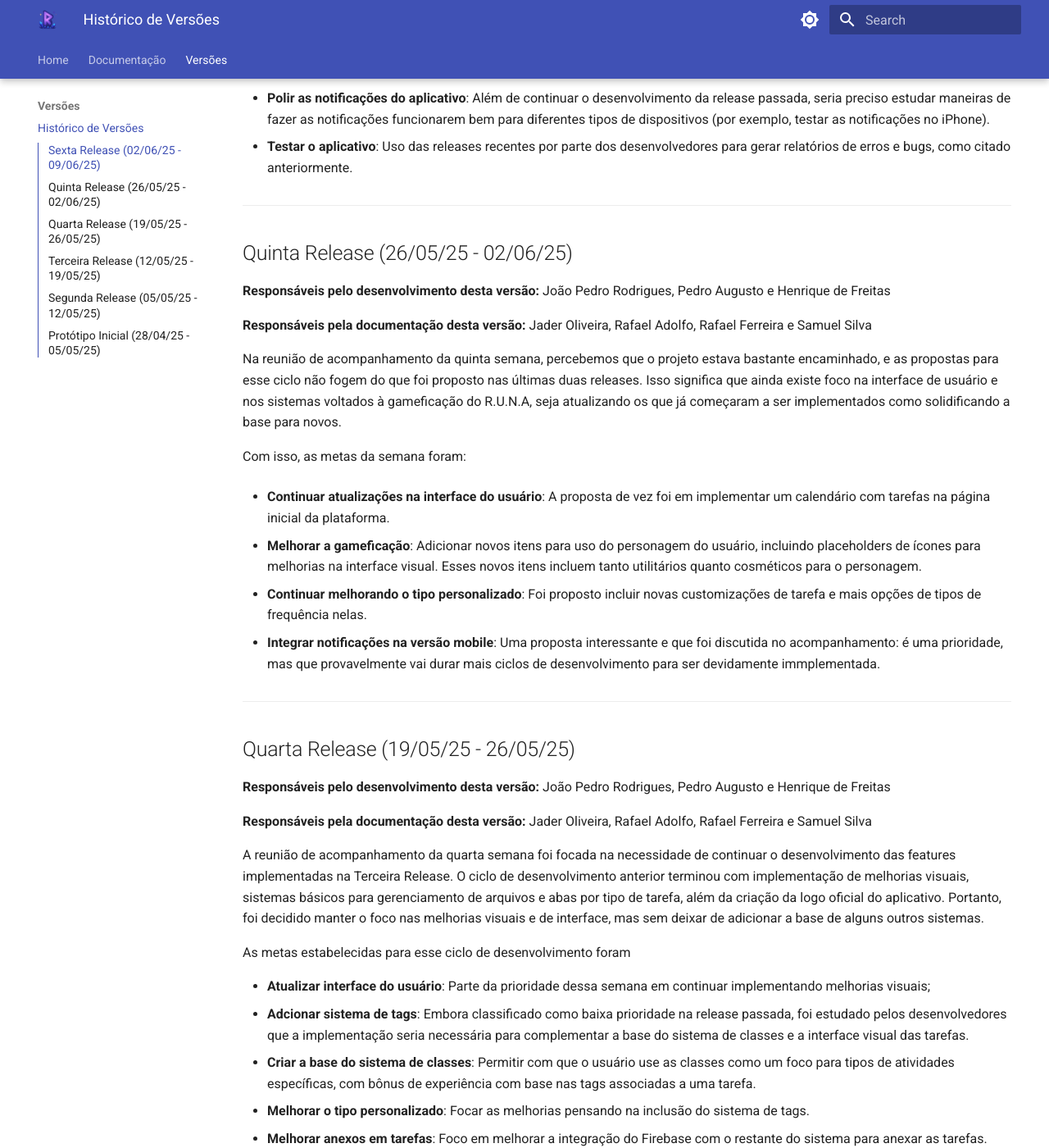
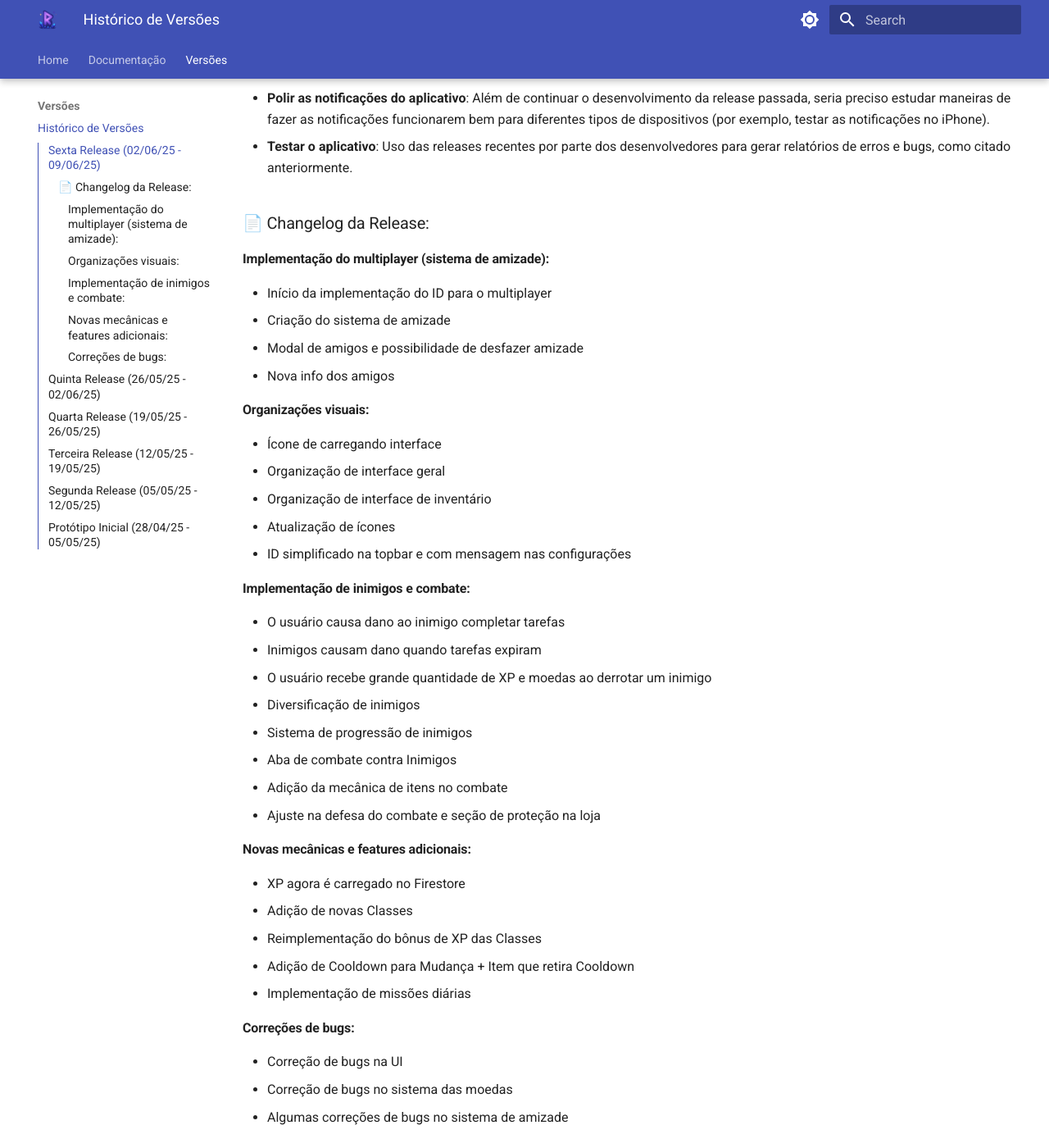
Before and after one commit to Radsfer/DocsE7Runa, an MkDocs documentation site: the page built from docs/versões/Versões.md, in a window 1280 px wide and 1400 px high, scrolled down 692 px. Shown: the whole window at 82% size. Built offline with MkDocs 1.6.1 and Material for MkDocs 9.7.7, drawn with Linux system fonts in a browser that asks for light colours.

Commit message:
changelog da sexta release

```diff
--- a/docs/versões/Versões.md
+++ b/docs/versões/Versões.md
@@ -20,6 +20,48 @@ Com isso, as metas de desenvolvimento da semana foram:
 - **Polir as notificações do aplicativo**: Além de continuar o desenvolvimento da release passada, seria preciso estudar maneiras de fazer as notificações funcionarem bem para diferentes tipos de dispositivos (por exemplo, testar as notificações no iPhone).
 
 - **Testar o aplicativo**: Uso das releases recentes por parte dos desenvolvedores para gerar relatórios de erros e bugs, como citado anteriormente.
+
+### 📄 Changelog da Release:
+
+#### Implementação do multiplayer (sistema de amizade):
+
+- Início da implementação do ID para o multiplayer
+- Criação do sistema de amizade
+- Modal de amigos e possibilidade de desfazer amizade
+- Nova info dos amigos
+
+#### Organizações visuais:
+
+- Ícone de carregando interface
+- Organização de interface geral
+- Organização de interface de inventário
+- Atualização de ícones
+- ID simplificado na topbar e com mensagem nas configurações
+
+#### Implementação de inimigos e combate:
+
+- O usuário causa dano ao inimigo completar tarefas
+- Inimigos causam dano quando tarefas expiram
+- O usuário recebe grande quantidade de XP e moedas ao derrotar um inimigo
+- Diversificação de inimigos
+- Sistema de progressão de inimigos
+- Aba de combate contra Inimigos
+- Adição da mecânica de itens no combate
+- Ajuste na defesa do combate e seção de proteção na loja
+
+#### Novas mecânicas e features adicionais:
+
+- XP agora é carregado no Firestore
+- Adição de novas Classes
+- Reimplementação do bônus de XP das Classes
+- Adição de Cooldown para Mudança + Item que retira Cooldown
+- Implementação de missões diárias
+
+#### Correções de bugs:
+
+- Correção de bugs na UI
+- Correção de bugs no sistema das moedas
+- Algumas correções de bugs no sistema de amizade
 
 ---
 
```
